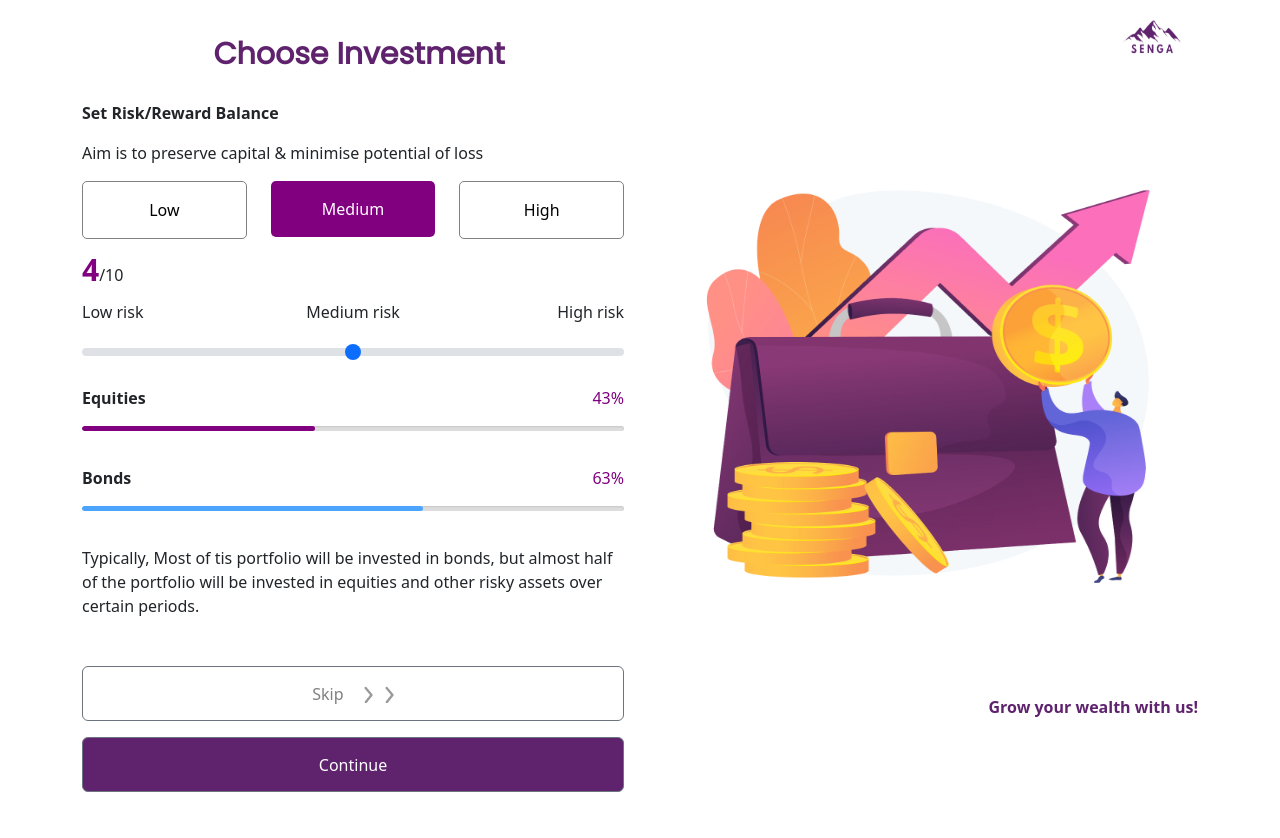
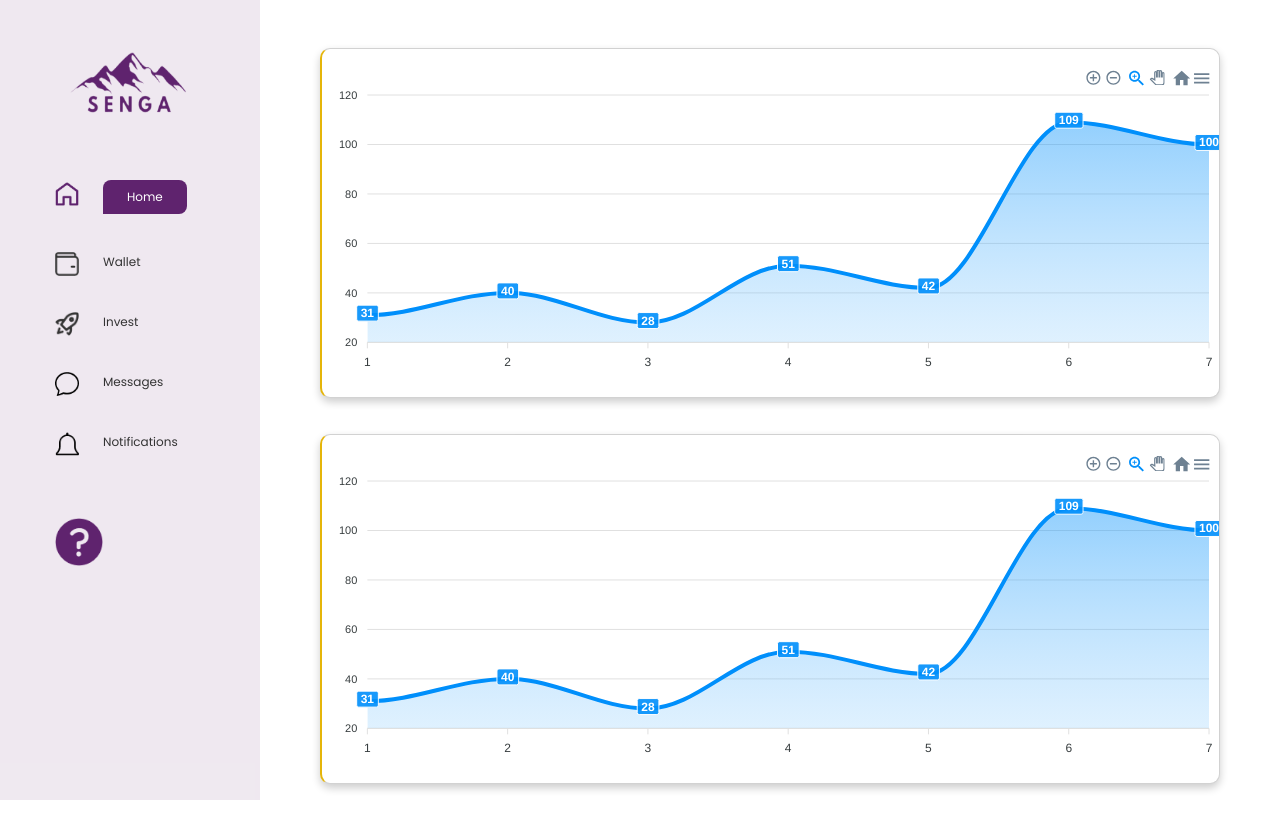
Before and after one commit to usamahassan97/senga-project, a React (Create React App) app: page / in a window 1280 px wide. After the commit the page ends 800 px from the top, so only its background shows below. Built offline with nearby package versions, Linux system fonts and the light colour scheme.

Commit message:
set layout and sidebar

```diff
--- a/src/App.js
+++ b/src/App.js
@@ -13,6 +13,9 @@ import GInvestment from './Pages/Investment/GInvestment';
 import Pot from './Pages/Investment/Pot';
 import Allocation from './Pages/Investment/Allocation';
 import Risk from './Pages/Investment/Risk';
+import Content from './Layout/Content';
+import Chart from './components/chart/Chart';
+import InvestmentPage from './Pages/Investment/investmentPage';
 
 function App() {
   return (
@@ -35,8 +38,16 @@ function App() {
       {/* <CashInvestment/> */}
       {/* <GInvestment/> */}
       {/* <Pot/> */}
-      <Risk/>
-
+      {/* <Risk/> */}
+      <Routes>
+        <Route
+          path='/'
+          element={
+          <Content>
+            <InvestmentPage />
+          </Content>
+          } />
+      </Routes>
 
     </>
   );
--- /dev/null
+++ b/src/Layout/Content.js
@@ -0,0 +1,16 @@
+import React from 'react'
+import "../Layout/layout.css"
+import SidebarComp from '../components/Sidebar-Comp/SidebarComp'
+
+const Content = ({children}) => {
+  return (
+    <>
+        <div className='d-flex' style={{height:"100vh", overflow:"hidden"}}>
+            <SidebarComp />
+            <div className='child_section'>{children}</div>
+        </div>
+    </>
+  )
+}
+
+export default Content
--- a/src/Layout/layout.css
+++ b/src/Layout/layout.css
@@ -1,4 +1,4 @@
 .child_section {
-    width: calc(100% - 250px);
+    width: calc(100% - 260px);
     overflow: auto;
 }
--- /dev/null
+++ b/src/Pages/Investment/investmentPage.js
@@ -0,0 +1,28 @@
+import React from 'react'
+import { Card, Container } from 'reactstrap'
+import Chart from '../../components/chart/Chart'
+import "../page-custom-style.css"
+
+const InvestmentPage = () => {
+  return (
+    <>
+        <Container>
+            <div className='p-5'>
+                <Card className='w-100 card_body'>
+                    <Chart />
+                </Card>
+
+                <Card className='w-100 card_body'>
+                    <Chart />
+                </Card>
+
+                <Card className='w-100 card_body'>
+                    <Chart />
+                </Card>
+            </div>
+        </Container>
+    </>
+  )
+}
+
+export default InvestmentPage
--- /dev/null
+++ b/src/Pages/page-custom-style.css
@@ -0,0 +1,4 @@
+.card_body{
+    height: 350px;
+    margin-bottom: 4%;
+}
--- a/src/components/Card-home/Cards.js
+++ b/src/components/Card-home/Cards.js
@@ -6,7 +6,7 @@ const Cards = () => {
   return (
     <div className='row row-cols-1 row-cols-md-2 g-4" '>
 
-    <Card  className='card me-2'>
+      <Card className='card me-2'>
         <Card.Body>
           <div className="vcard-body ">
             <strong>Iphone 14</strong>(General Investment)
@@ -22,7 +22,7 @@ const Cards = () => {
       </Card>
 
 
-    <Card body className='card2 ms-2'>
+      <Card className='card2 ms-2'>
         <div className="vcard-body ">
           <strong>Iphone 14</strong>(General Investment)
           <div className="invest-detail mt-3"><h5>$3000</h5>
--- /dev/null
+++ b/src/components/Sidebar-Comp/SidebarComp.js
@@ -0,0 +1,75 @@
+import React from 'react'
+import "../Sidebar-Comp/sideComp.css"
+import logo from "../../Assets/Images/logo.png"
+import home from "../../Assets/Icons/home_icon.png"
+import wallet from "../../Assets/Icons/wallet.png"
+import invest from "../../Assets/Icons/invest.png"
+import chat from "../../Assets/Icons/chat.png"
+import bell from "../../Assets/Icons/bell.png"
+import mark from "../../Assets/Icons/mark.png"
+
+
+const SidebarComp = () => {
+    return (
+        <>
+            <div className='sidebar_wrapper'>
+                <div className='logo_wrapper'>
+                    <img src={logo} className="logo_style" />
+                </div>
+
+                <div className='elements_parent'>
+                    <div className='child_element'>
+                        <div>
+                            <img src={home} className='icons_' />
+                        </div>
+                        <div className='ms-4'>
+                            <p className='element_text active_class'>Home</p>
+                        </div>
+                    </div>
+
+                    <div className='child_element'>
+                        <div>
+                            <img src={wallet} className='icons_' />
+                        </div>
+                        <div className='ms-4'>
+                            <p className='element_text'>Wallet</p>
+                        </div>
+                    </div>
+
+                    <div className='child_element'>
+                        <div>
+                            <img src={invest} className='icons_' />
+                        </div>
+                        <div className='ms-4'>
+                            <p className='element_text'>Invest</p>
+                        </div>
+                    </div>
+
+                    <div className='child_element'>
+                        <div>
+                            <img src={chat} className='icons_' />
+                        </div>
+                        <div className='ms-4'>
+                            <p className='element_text'>Messages</p>
+                        </div>
+                    </div>
+
+                    <div className='child_element'>
+                        <div>
+                            <img src={bell} className='icons_' />
+                        </div>
+                        <div className='ms-4'>
+                            <p className='element_text'>Notifications</p>
+                        </div>
+                    </div>
+
+                    <div className='child_icons mt-5'>
+                        <img src={mark} style={{ height: "48px", width: "48px" }} />
+                    </div>
+                </div>
+            </div>
+        </>
+    )
+}
+
+export default SidebarComp
--- /dev/null
+++ b/src/components/Sidebar-Comp/sideComp.css
@@ -0,0 +1,54 @@
+
+.sidebar_wrapper {
+    height: 100vh;
+    width: 260px;
+    background: rgba(95, 35, 110, 0.1);
+}
+
+.logo_wrapper {
+    display: flex;
+    justify-content: center;
+    align-items: center;
+    width: 100%;
+    height: 20%;
+}
+
+.logo_style {
+    height: 100px !important;
+    width: 150px !important;
+}
+
+.active_class {
+    background-color: #5F236E;
+    color: #ffffff !important;
+    border-radius: 8px 8px 8px 0px;
+    padding: 5px 24px;
+}
+
+.elements_parent {
+    margin-left: 35px;
+}
+
+.element_text {
+    font-family: 'Poppins';
+    font-style: normal;
+    font-weight: 500;
+    font-size: 12px;
+    line-height: 24px;
+    color: #333333;
+}
+
+.icons_ {
+    height: 24px;
+    width: 24px;
+}
+
+.child_element {
+    display: flex;
+    flex-direction: row;
+    margin: 20px;
+}
+
+.child_icons {
+    margin-left: 20px;
+}
--- a/src/components/chart/Chart.js
+++ b/src/components/chart/Chart.js
@@ -21,7 +21,7 @@ const Chart = () => {
       },
       xaxis: {
         type: 'datetime',
-          categories: [ "2018-09-19T02:30:00.000Z", "2018-09-19T03:30:00.000Z", "2018-09-19T04:30:00.000Z", "2018-09-19T05:30:00.000Z", "2018-09-19T06:30:00.000Z"]
+        categories: ["2018-09-19T02:30:00.000Z", "2018-09-19T03:30:00.000Z", "2018-09-19T04:30:00.000Z", "2018-09-19T05:30:00.000Z", "2018-09-19T06:30:00.000Z"]
       },
       tooltip: {
         x: {
@@ -63,7 +63,7 @@ return (
 
       <div id="chart" >
 
-<ReactApexChart options={chartData} series={chartData.series} type="area" height={350}   />
+        <ReactApexChart options={chartData} series={chartData.series} type="area" height={315} width={"100%"} />
       </div>
     </>
   )
```
Lines whose indentation alone changed are shown as unchanged.
